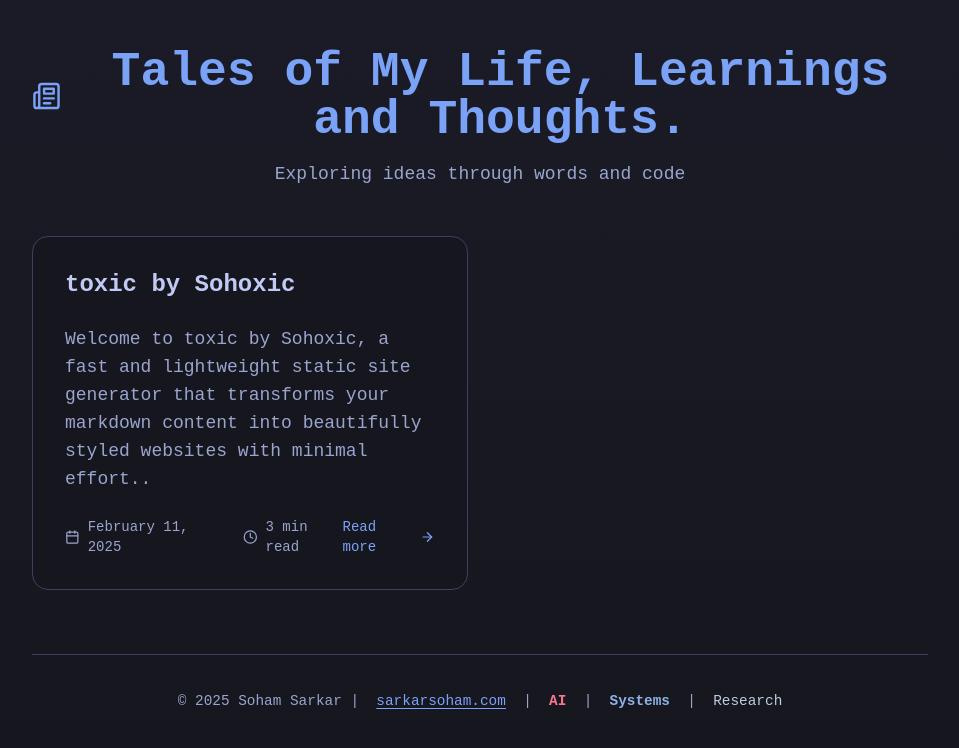
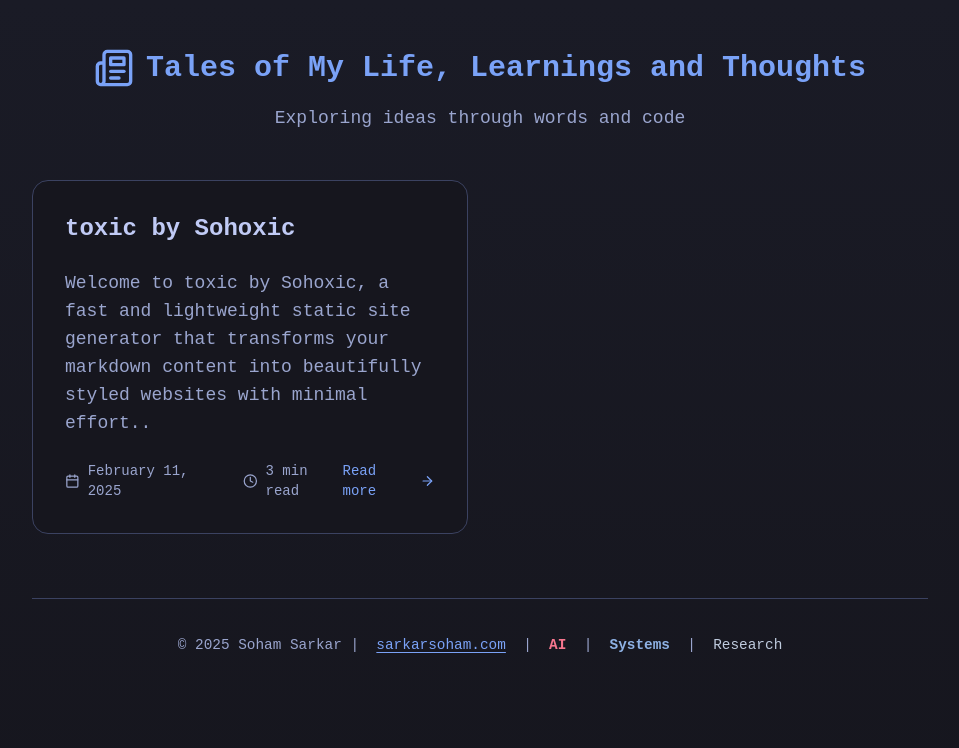
Before and after one commit to Sohoxic/blog, a React (Vite) app: page / in a window 1280 px wide. Shown: the top 748 px of the page, without its empty margins (160-1119 px from the left). Built offline with nearby package versions, Linux system fonts and the light colour scheme.

Commit message:
changed heading size

```diff
--- a/src/App.tsx
+++ b/src/App.tsx
@@ -10,8 +10,8 @@
         <header className="text-center mb-12">
           <div className="flex items-center justify-center gap-3 mb-4">
             <Newspaper className="w-10 h-10 text-tn-accent" />
-            <h1 className="text-4xl md:text-5xl font-bold text-tn-accent">
-              Tales of My Life, Learnings and Thoughts.
+            <h1 className="text-2xl md:text-3xl font-bold text-tn-accent">
+              Tales of My Life, Learnings and Thoughts
             </h1>
           </div>
           <p className="text-tn-text-secondary text-lg">
```
